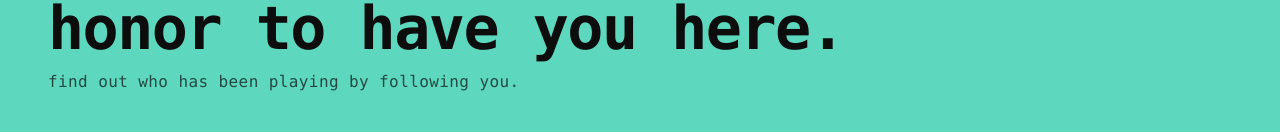
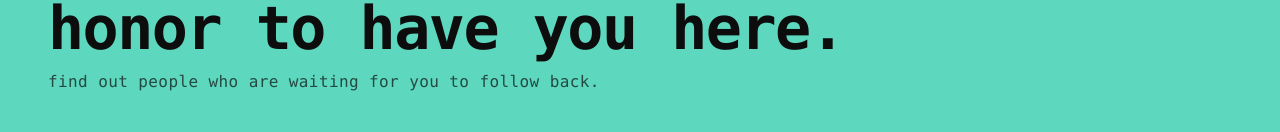
Before and after one commit to JovinMtl/kick-github-unfollows, a Nuxt app: page /should-follow in a window 1280 px wide. Shown: the part 126-258 px from the top of the page. Built offline with nearby package versions, Linux system fonts and the light colour scheme.

Commit message:
improved the introduction text.

```diff
--- a/app/pages/should-follow.vue
+++ b/app/pages/should-follow.vue
@@ -10,7 +10,7 @@
         honor to have you here.
       </h1>
       <p class="text-[#0d0d0d]/70 text-sm md:text-base tracking-wide mb-10">
-        find out who has been playing by following you.
+        find out people who are waiting for you to follow back.
       </p>
 
       <!-- Cards container -->
```
